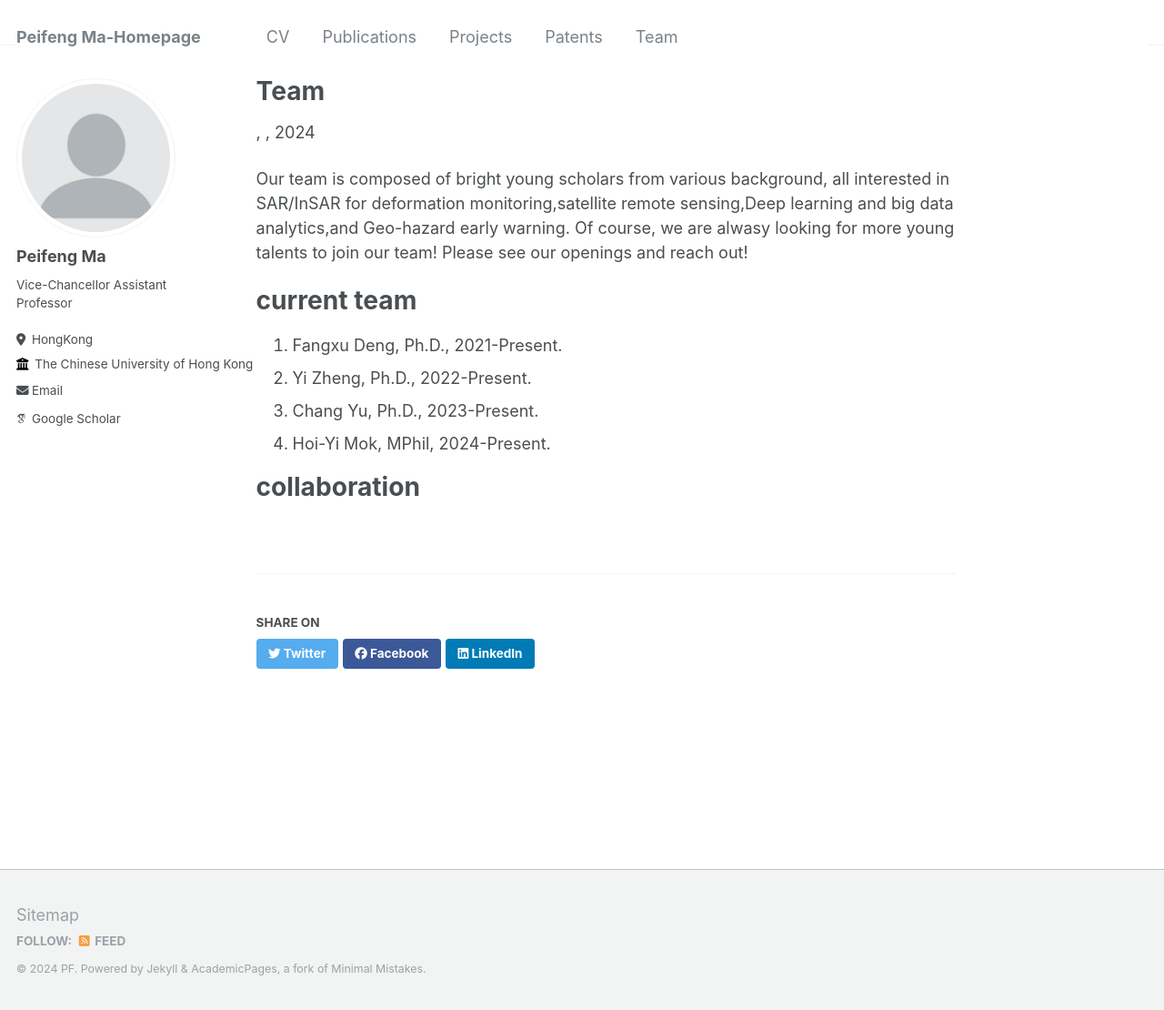
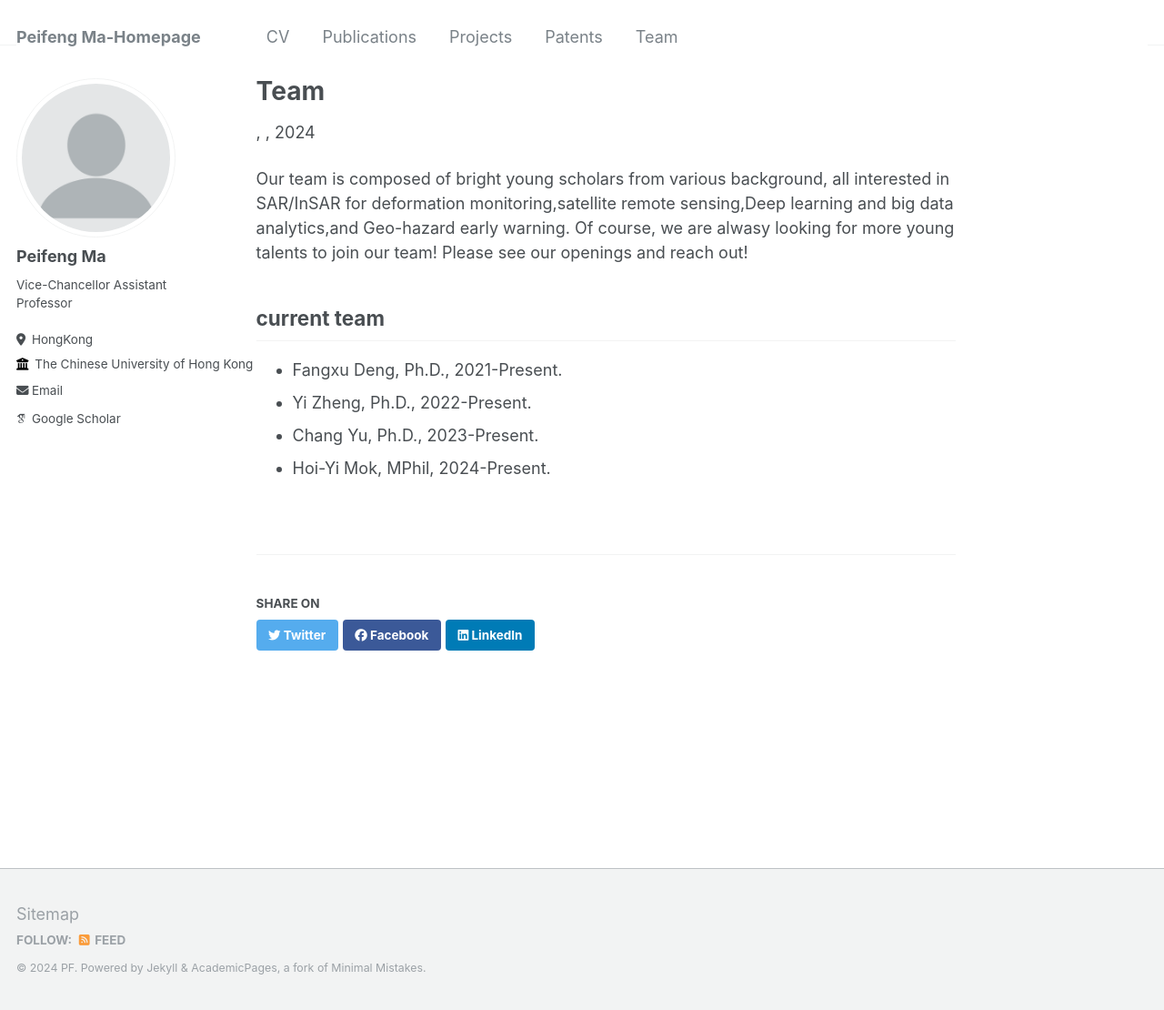
Before and after one commit to pfMA03/peifengMa, a Jekyll site: the page built from _teaching/Team.md, in a window 1280 px wide and 1110 px high. Shown: the whole window at 91% size. Built offline with Jekyll 4.4.1, drawn with Linux system fonts in a browser that asks for light colours; some web fonts are replaced.

Commit message:
Update Team.md

```diff
--- a/_teaching/Team.md
+++ b/_teaching/Team.md
@@ -5,13 +5,9 @@ permalink: /teaching/Team
 ---
 Our team is composed of bright young scholars from various background, all interested in SAR/InSAR for deformation monitoring,satellite remote sensing,Deep learning and big data analytics,and Geo-hazard early warning. Of course, we are alwasy looking for more young talents to join our team! Please see our openings and reach out!
 
-
 current team
-======
-1. Fangxu Deng, Ph.D., 2021-Present.
-1. Yi Zheng, Ph.D., 2022-Present.
-1. Chang Yu, Ph.D., 2023-Present.
-1. Hoi-Yi Mok, MPhil, 2024-Present.
-
-collaboration
-======
+------
+* Fangxu Deng, Ph.D., 2021-Present.
+* Yi Zheng, Ph.D., 2022-Present.
+* Chang Yu, Ph.D., 2023-Present.
+* Hoi-Yi Mok, MPhil, 2024-Present.
```
